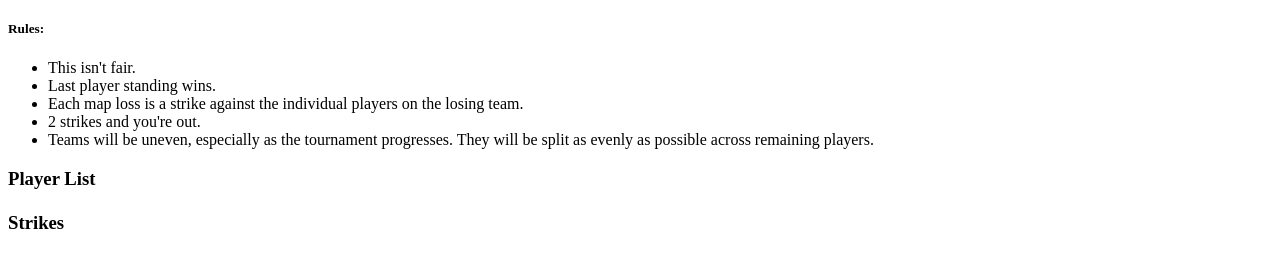
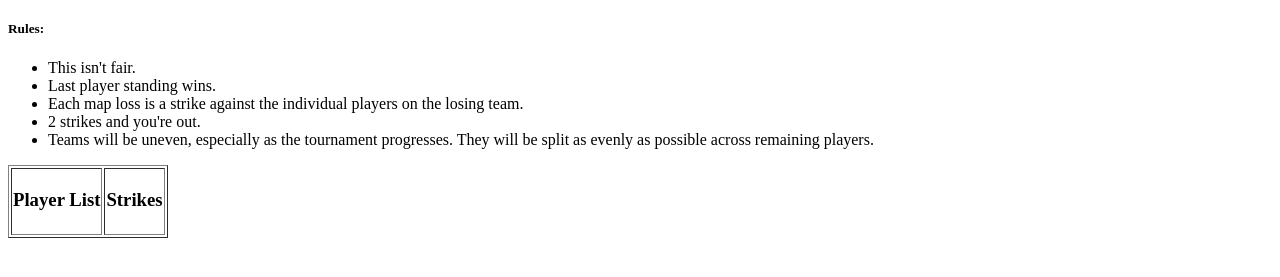
Before and after one commit to imandradesign/bubg, a website with bundled scripts: page index.html in a window 1280 px wide. Shown: the part 63-340 px from the top of the page. Built offline with nearby package versions, Linux system fonts and the light colour scheme; no server answers.

Commit message:
Use table

```diff
--- a/index.html
+++ b/index.html
@@ -21,7 +21,7 @@
             <li>Teams will be uneven, especially as the tournament progresses. They will be split as evenly as possible across remaining players.</li>
           </ul>
         </div>
-        <div class="players">
+        <table border="1" class="players">
             <tr>
                 <td>
                     <h3>Player List</h3>
@@ -32,5 +32,5 @@
                     <h5><span id="player-strikes"></span></h5>
                 </td>
             </tr>
-        </div>
+        </table>
   </body>
```
